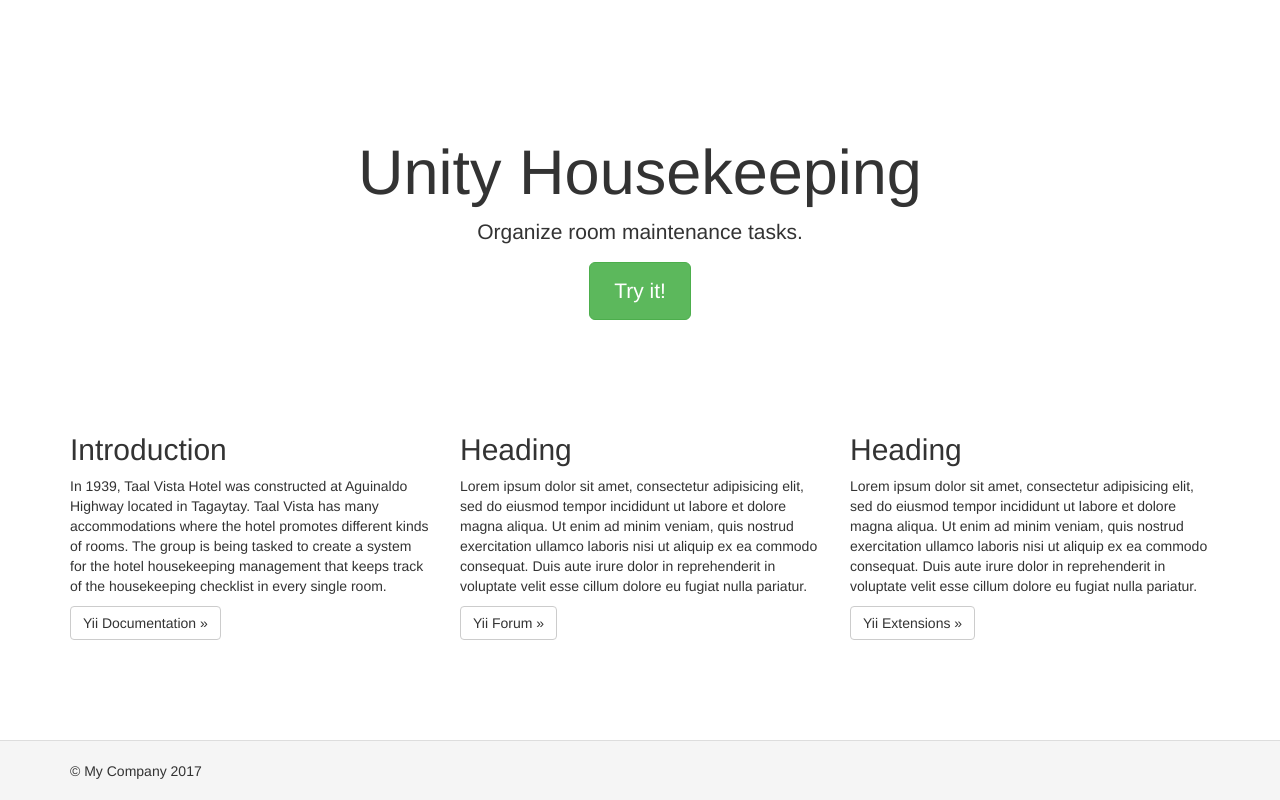
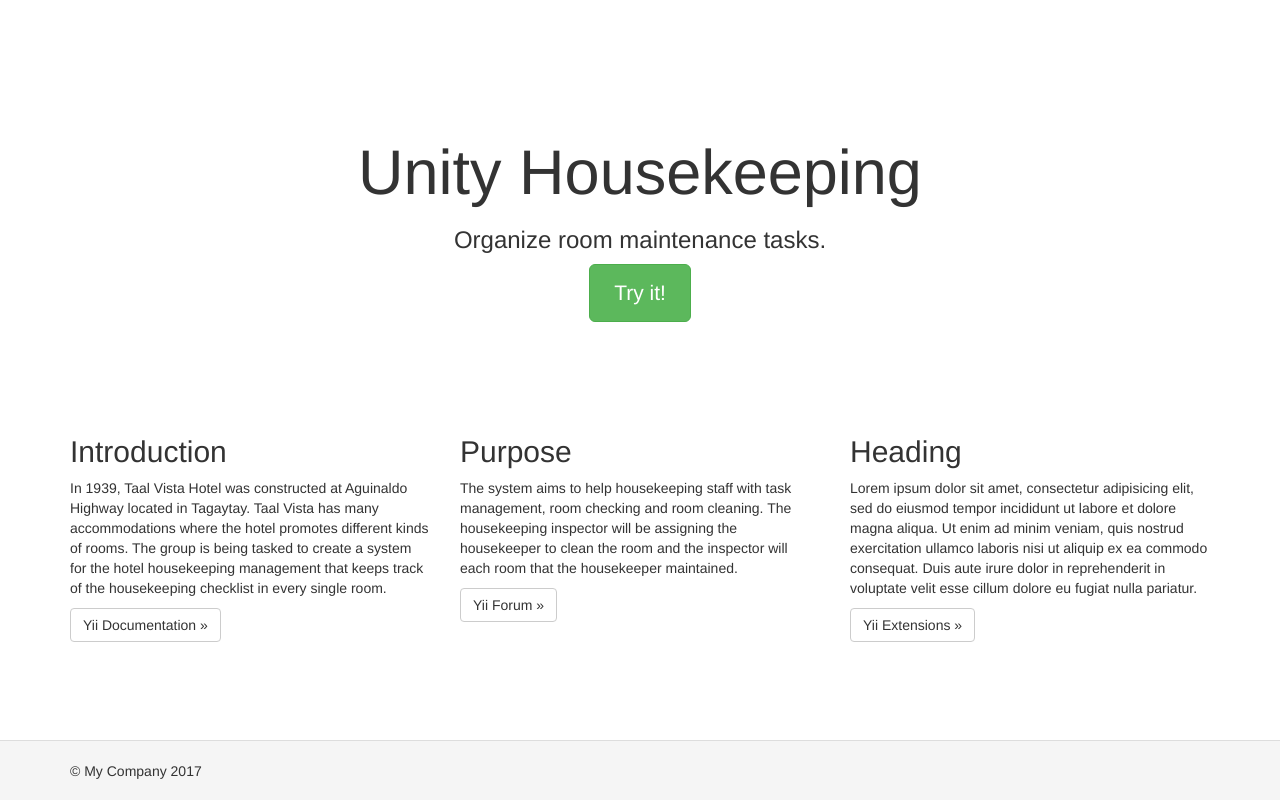
Before and after one commit to earlg24/apc_sysadd_mi151_06, a Yii app: template Application/basic/views/site/index.php in a window 1280 px wide. Run offline with PHP 8.4 and a stand-in for Yii, Linux system fonts and the light colour scheme; the template is opened without the code that fills it, so the values that code supplies are empty; some libraries are stand-ins or nearby versions.

Commit message:
edited index.php body

```diff
--- a/Application/basic/views/site/about.php
+++ b/Application/basic/views/site/about.php
@@ -11,7 +11,10 @@ $this->params['breadcrumbs'][] = $this->title;
     <h1><?= Html::encode($this->title) ?></h1>
 
     <p>
-        This is the About page. You may modify the following file to customize its content:
+        The Unity Housekeeping system contains the Hotel Room Cleaning Checklist
+		Module that revolves around tracking the cleaning and checking of each hotel
+		room. The Unity Housekeeping system will have an automated check list that lets
+		the user track their time of work which can help them be motivated to be more productive.
     </p>
 
     <code><?= __FILE__ ?></code>
--- a/Application/basic/views/site/index.php
+++ b/Application/basic/views/site/index.php
@@ -2,14 +2,14 @@
 
 /* @var $this yii\web\View */
 
-$this->title = 'My Yii Application';
+$this->title = 'Unity Housekeeping';
 ?>
 <div class="site-index">
 
     <div class="jumbotron">
         <h1>Unity Housekeeping</h1>
 
-        <p class="lead">Organize room maintenance tasks.</p>
+        <h3>Organize room maintenance tasks.</h3>
 
         <p><a class="btn btn-lg btn-success" href="http://www.yiiframework.com">Try it!</a></p>
     </div>
@@ -28,12 +28,11 @@ $this->title = 'My Yii Application';
                 <p><a class="btn btn-default" href="http://www.yiiframework.com/doc/">Yii Documentation &raquo;</a></p>
             </div>
             <div class="col-lg-4">
-                <h2>Heading</h2>
+                <h2>Purpose</h2>
 
-                <p>Lorem ipsum dolor sit amet, consectetur adipisicing elit, sed do eiusmod tempor incididunt ut labore et
-                    dolore magna aliqua. Ut enim ad minim veniam, quis nostrud exercitation ullamco laboris nisi ut aliquip
-                    ex ea commodo consequat. Duis aute irure dolor in reprehenderit in voluptate velit esse cillum dolore eu
-                    fugiat nulla pariatur.</p>
+                <p>The system aims to help housekeeping staff with task management, room checking and room cleaning.
+				The housekeeping inspector will be assigning the housekeeper to clean the room and the inspector will
+				each room that the housekeeper maintained. </p>
 
                 <p><a class="btn btn-default" href="http://www.yiiframework.com/forum/">Yii Forum &raquo;</a></p>
             </div>
```
